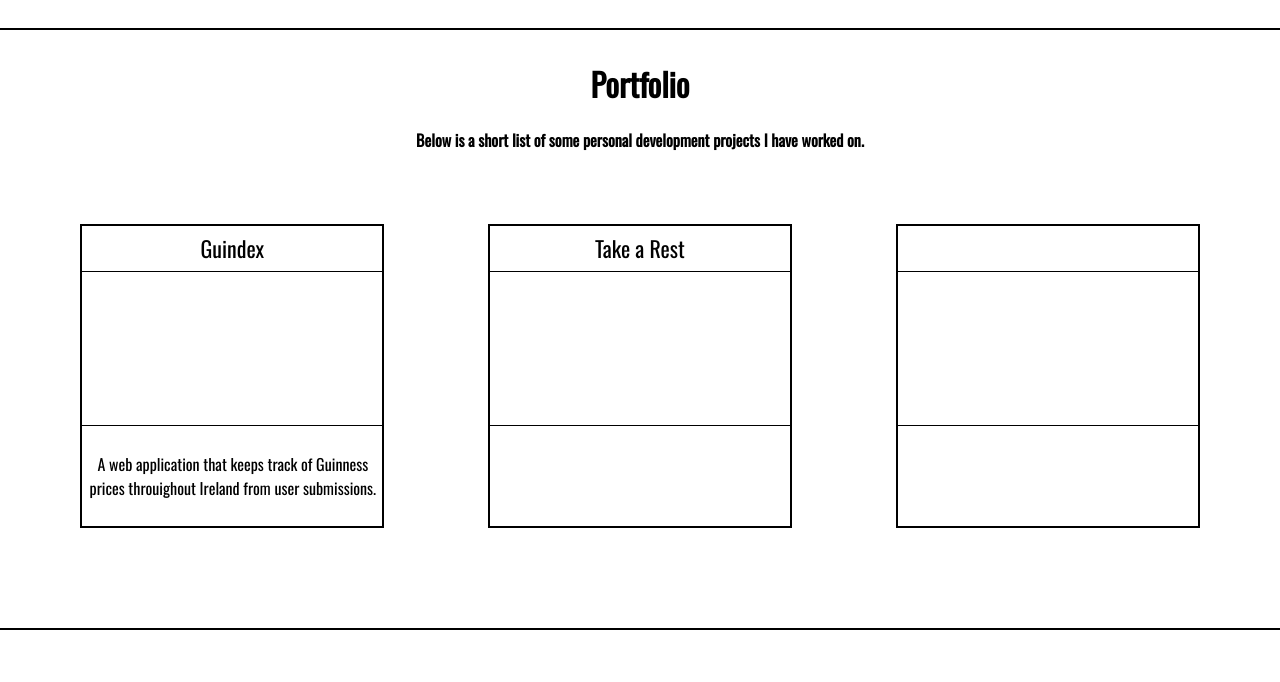
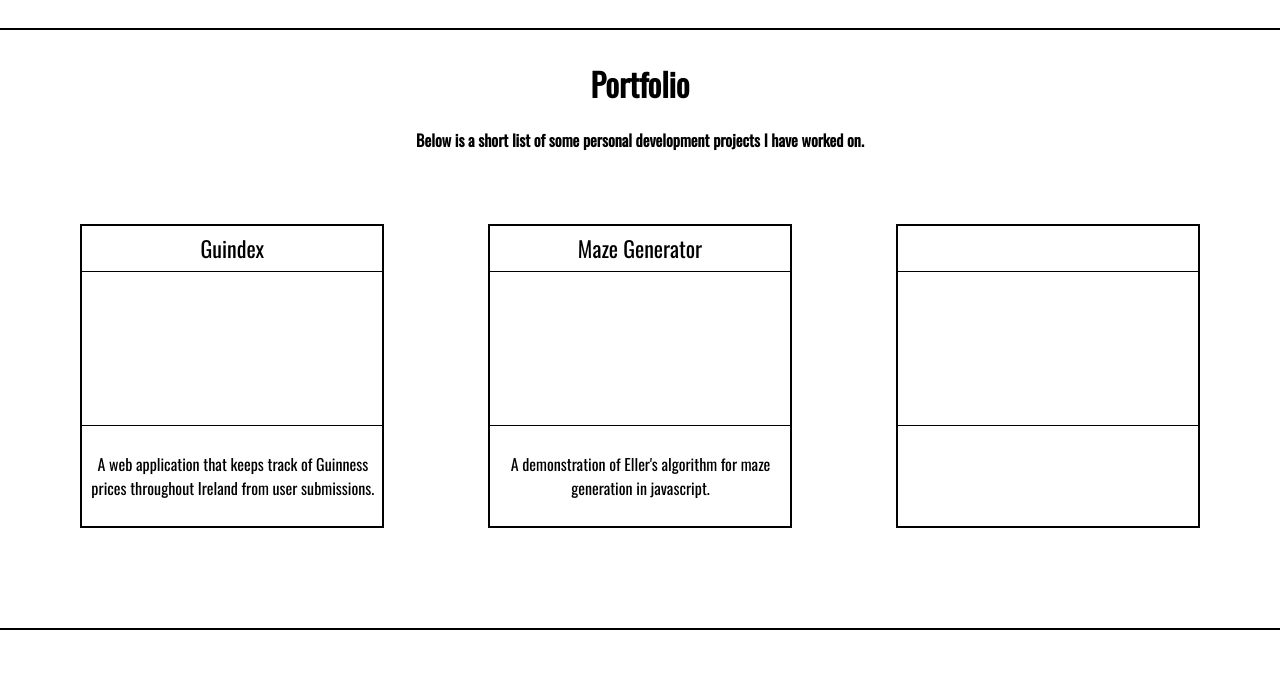
Before and after one commit to howardrj/PersonalWebsite, a Django app: page / in a window 1280 px wide. Shown: the part 1969-2651 px from the top of the page. Run offline with Django 3.2, Linux system fonts and the light colour scheme; parts of the project's set-up code (start-up, migrations or seed data) failed here and were passed over; some libraries are stand-ins or nearby versions.

Commit message:
Added maze_generator app and submodule

```diff
--- a/PersonalWebsite/settings.py
+++ b/PersonalWebsite/settings.py
@@ -39,6 +39,7 @@
     'django.contrib.messages',
     'django.contrib.staticfiles',
     'website',
+    'maze_generation',
 )
 
 MIDDLEWARE_CLASSES = (
@@ -59,6 +60,7 @@
         'BACKEND': 'django.template.backends.django.DjangoTemplates',
         'APP_DIRS': True,
         'DIRS': [os.path.join(BASE_DIR, "website/templates"),
+                 os.path.join(BASE_DIR, "maze_generation/maze_generation/templates"),
                  os.path.join(BASE_DIR, "templates")],
         'OPTIONS': {
             'context_processors': [
--- a/PersonalWebsite/urls.py
+++ b/PersonalWebsite/urls.py
@@ -16,9 +16,11 @@
 from django.conf.urls import include, url
 from django.contrib import admin
 
-from website.views import indexPage
+from website.views import index_page
+from maze_generation.views import maze_generation_page
 
 urlpatterns = [
     url(r'^admin/', include(admin.site.urls)),
-    url(r'^$', indexPage),
+    url(r'^maze_generation/', maze_generation_page),
+    url(r'^$', index_page),
 ]
--- /dev/null
+++ b/maze_generation/admin.py
@@ -0,0 +1,6 @@
+# -*- coding: utf-8 -*-
+from __future__ import unicode_literals
+
+from django.contrib import admin
+
+# Register your models here.
--- /dev/null
+++ b/maze_generation/models.py
@@ -0,0 +1,6 @@
+# -*- coding: utf-8 -*-
+from __future__ import unicode_literals
+
+from django.db import models
+
+# Create your models here.
--- /dev/null
+++ b/maze_generation/tests.py
@@ -0,0 +1,6 @@
+# -*- coding: utf-8 -*-
+from __future__ import unicode_literals
+
+from django.test import TestCase
+
+# Create your tests here.
--- a/website/static/css/index.css
+++ b/website/static/css/index.css
@@ -426,7 +426,7 @@
     padding-bottom: 50px;
 }
 
-.project_container {
+a.project_container {
     border: 2px solid black;
     display: inline-block;
     position: relative;
@@ -436,6 +436,7 @@
     margin: 50px;
     text-decoration: none;
     vertical-align: top;
+    color: inherit;
 }
 
 .project_container:hover {
--- a/website/templates/portfolio.html
+++ b/website/templates/portfolio.html
@@ -4,7 +4,7 @@
 
     <h4> Below is a short list of some personal development projects I have worked on. </h4>
 
-    <div class="project_container" data-href="https://guindex.ie" title="https://guindex.ie">
+    <a class="project_container" href="https://guindex.ie" target="_blank" title="Guindex">
 
         <div class="project_header">
             <span class="project_title"> Guindex </span>
@@ -16,15 +16,15 @@
 
         <div class="project_description_container">
             <span class="project_description">
-                A web application that keeps track of Guinness prices throuighout Ireland from user submissions.
+                A web application that keeps track of Guinness prices throughout Ireland from user submissions.
             </span>
         </div>
-    </div>
+    </a>
 
-    <div class="project_container" data-href="https://guindex.ie" title="https://guindex.ie">
+    <a class="project_container" href="/maze_generation/" target="_blank" title="Maze Generator">
 
         <div class="project_header">
-            <span class="project_title"> Take a Rest </span>
+            <span class="project_title"> Maze Generator </span>
         </div>
 
         <div class="project_body">
@@ -32,11 +32,13 @@
         </div>
 
         <div class="project_description_container">
+            <span class="project_description">
+                A demonstration of Eller's algorithm for maze generation in javascript.
+            </span>
+        </div>
+    </a>
 
-        </div>
-    </div>
-
-    <div class="project_container" data-href="https://guindex.ie" title="https://guindex.ie">
+    <a class="project_container" data-href="https://guindex.ie" title="https://guindex.ie">
 
         <div class="project_header">
 
@@ -49,20 +51,6 @@
         <div class="project_description_container">
 
         </div>
-    </div>
-
-    <script>
-
-        $('.project_container').on('click', function () {
-
-            // Get project container link and open in new tab
-
-            var link = this.getAttribute('data-href');
-            var tab  = window.open(link, '_blank');
-
-            tab.focus();
-        });
-
-    </script>
+    </a>
 
 </div>
--- a/website/views.py
+++ b/website/views.py
@@ -11,7 +11,7 @@
 
 
 # Create your views here.
-def indexPage(request):
+def index_page(request):
 
     context = RequestContext(request)
 
```
Also changed, not shown: maze_generation/apps.py (added, +8 -0 lines), maze_generation/views.py (added, +15 -0 lines), maze_generation/__init__.py (added), maze_generation/migrations/__init__.py (added), 1 other file.
